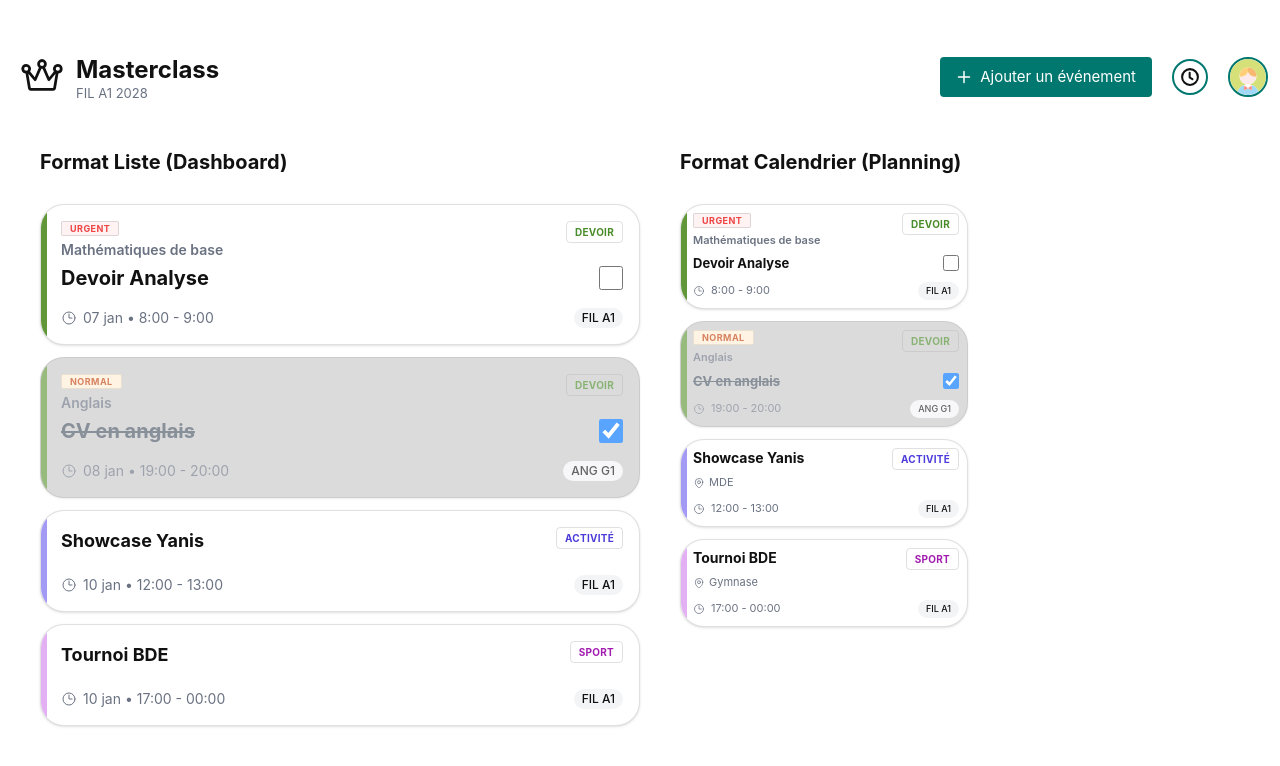
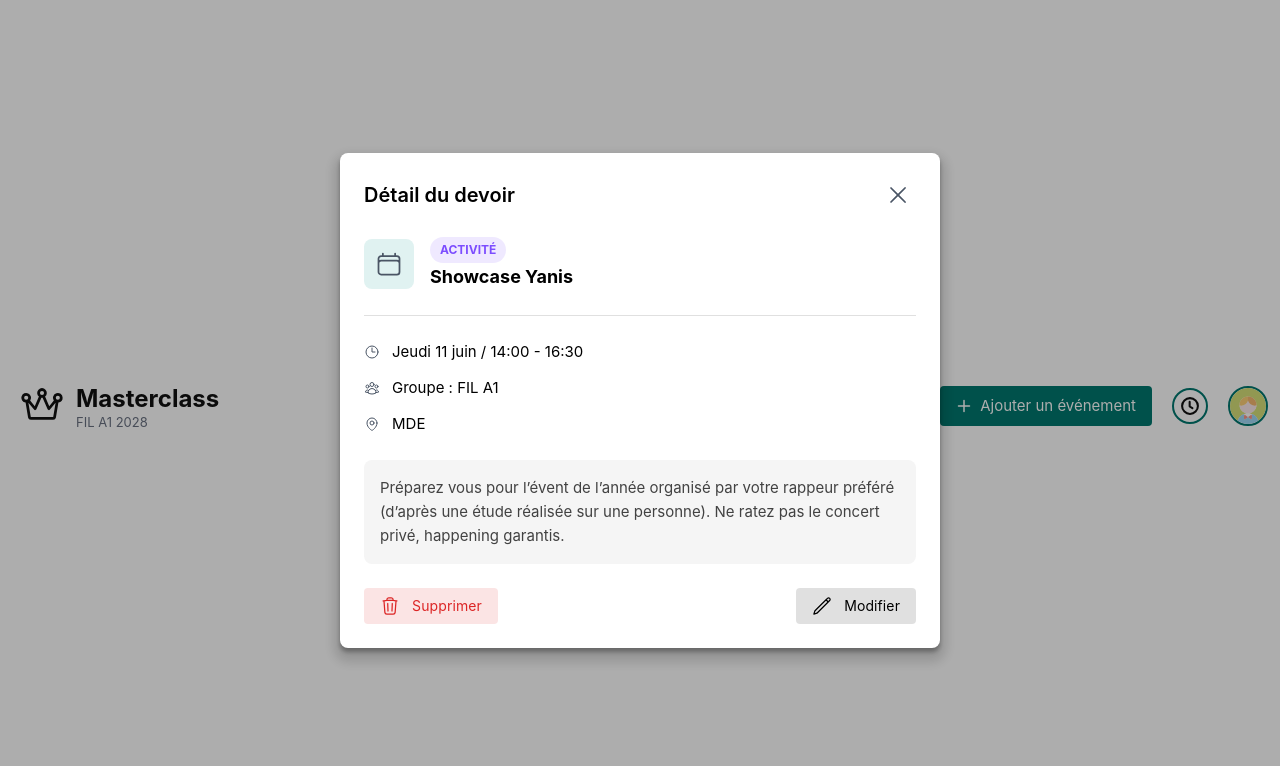
Before and after one commit to Arcols/Masterclass, a Vue app in the folder masterclass-front/: page /detail-event in a window 1280 px wide. Shown: the top 766 px of the page. Built offline with nearby package versions, Linux system fonts and the light colour scheme; the HTML template or start-up script is replaced by a standard one.

Commit message:
feat: ajout de heroicons + vuetify + amélioration DetailEventModal

```diff
--- a/masterclass-front/src/App.vue
+++ b/masterclass-front/src/App.vue
@@ -19,35 +19,10 @@ const updateStatus = (id: string, newValue: boolean) => {
 </script>
 
 <template>
-  <div class="w-full bg-[var(--color-background)] ">
-  <Header
-    class="sticky top-0 z-10"
-    :show-actions="true"
-    :show-profile="true"
-    subtitle="FIL A1 2028"
-  />
-  <div class="p-10 flex gap-10">
-    <div class="w-1/2 flex flex-col gap-3">
-      <h2 class="font-bold mb-4 text-xl">Format Liste (Dashboard)</h2>
-      <EventCard
-        v-for="event in events"
-        :key="'list-' + event.id"
-        :event="event"
-        layout="list"
-        @toggle-complete="updateStatus"
-      />
-    </div>
-
-    <div class="w-72 flex flex-col gap-3">
-      <h2 class="font-bold mb-4 text-xl">Format Calendrier (Planning)</h2>
-      <EventCard
-        v-for="event in events"
-        :key="'cal-' + event.id"
-        :event="event"
-        layout="calendar"
-        @toggle-complete="updateStatus"
-      />
-    </div>
-  </div>
-  </div>
+    <Header
+      :show-actions="true"
+      :show-profile="true"
+      subtitle="FIL A1 2028"
+    />
+    <RouterView />
 </template>
--- a/masterclass-front/src/components/DetailEvent.vue
+++ /dev/null
@@ -1,54 +0,0 @@
-<script setup lang="ts">
-import { computed } from "vue";
-import { format } from "date-fns";
-import { fr } from "date-fns/locale";
-
-const props = defineProps({
-  event: {
-    type: Object,
-    required: true,
-  },
-});
-
-const isHomework = computed(() => props.event.type === "homework");
-</script>
-
-<template>
-  <div class="p-4 border rounded-lg space-y-4 bg-red-500">
-    <h2 class="text-xl font-bold">
-      {{ isHomework ? "Détails du devoir" : "Détails de l'événement" }}
-    </h2>
-
-    <div>
-      <strong>{{ event.title }}</strong>
-    </div>
-
-    <div>
-      <span v-if="isHomework">
-        À rendre pour le
-        {{ format(event.end, "EEEE d MMMM HH:mm", { locale: fr }) }}
-      </span>
-
-      <span v-else>
-        {{ format(event.start, "EEEE d MMMM HH:mm", { locale: fr }) }}
-      </span>
-    </div>
-
-    <div>
-      Groupe : {{ event.group || "Toute la promo" }}
-    </div>
-
-    <div v-if="event.location">
-      Lieu : {{ event.location }}
-    </div>
-
-    <div class="p-3 bg-gray-100 rounded">
-      {{ event.description || "Aucune description fournie." }}
-    </div>
-
-    <div v-if="isHomework">
-      État :
-      {{ event.isDone ? "Terminé" : "À faire" }}
-    </div>
-  </div>
-</template>
--- a/masterclass-front/src/router/index.ts
+++ b/masterclass-front/src/router/index.ts
@@ -1,6 +1,5 @@
 import { createRouter, createWebHistory } from 'vue-router'
 import LoginView from '../views/LoginView.vue'
-import DetailEvent from '../components/DetailEvent.vue'
 import TestDetailEvent from '@/views/TestDetailEvent.vue'
 
 const router = createRouter({
```
